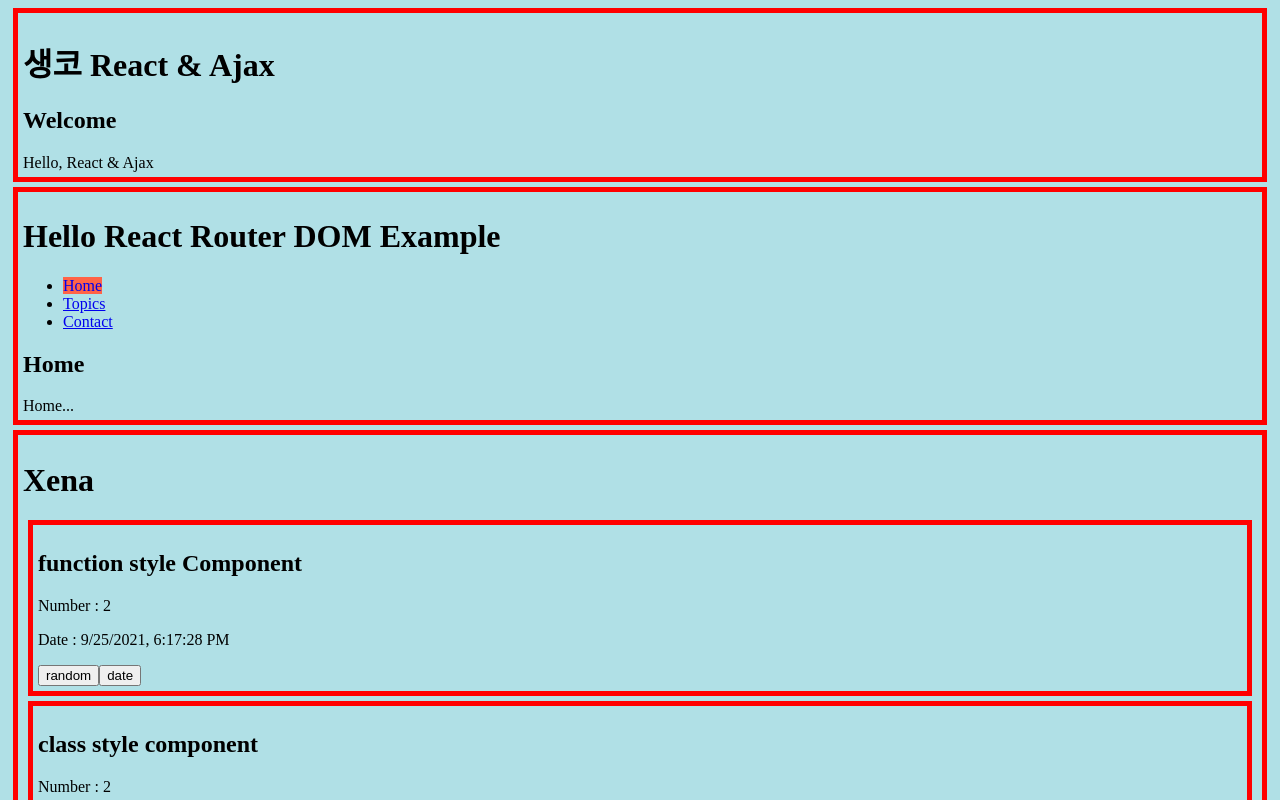
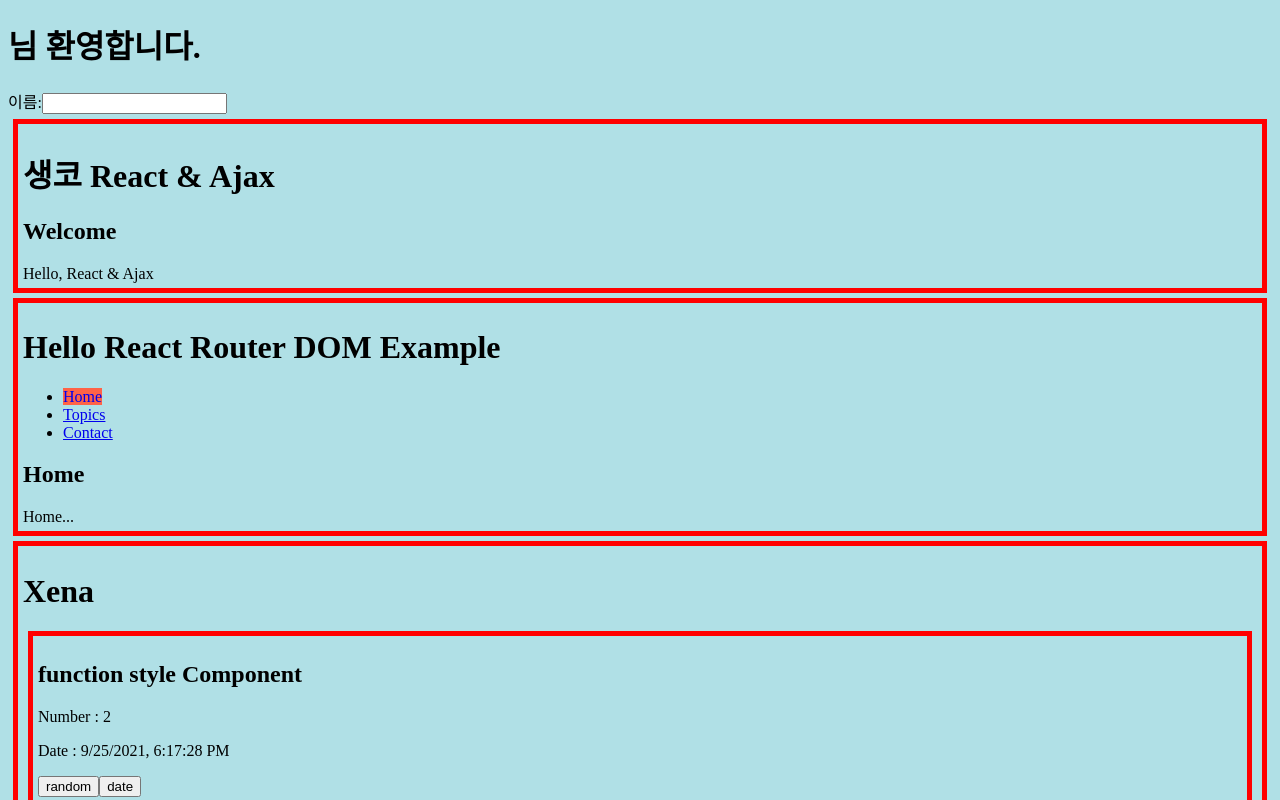
Before and after one commit to Clark19/React_LifeCoding, a React (Create React App) app: page / in a window 1280 px wide. Shown: the top 800 px of the page. Built offline with nearby package versions, Linux system fonts and the light colour scheme; no server answers.

Commit message:
컴포넌트간 이벤트 핸들러를 props로 전달하는 콤포넌트 추가

```diff
--- /dev/null
+++ b/src/AppPropEvtHandler.js
@@ -0,0 +1,21 @@
+import React, { useState } from 'react';
+
+const MyForm = ({ onChange}) => {
+  return(<div><span>이름:</span><input onChange={onChange} /></div>)
+}
+
+const AppPropEvtHandler = () => {
+    const [username, setUsername] = useState('');
+    return (
+    <div>
+        <h1>{username}님 환영합니다.</h1>
+        <MyForm
+        onChange={(event) => {
+        setUsername(event.target.value)
+        }}
+        />
+    </div>
+    )
+}
+
+export default AppPropEvtHandler;
--- a/src/index.js
+++ b/src/index.js
@@ -7,9 +7,11 @@ import AppClassVsFunc from './AppClassVsFunc';
 import AppRouterDOM from './AppRouterDOM';
 import {BrowserRouter} from 'react-router-dom';
 import AppAjax from './AppAjax';
+import AppPropEvtHandler from './AppPropEvtHandler'
 
 ReactDOM.render(
   <React.StrictMode>
+    <AppPropEvtHandler />
     <AppAjax />
     {/* 웹 서버 설정 잘 바꿔서 어떤 path 로 들어오든 간에 루트 페이지(폴더?)에 있는
        html을 서비스 할 수 있다면 <BrowserRouter> 사용하면 됨.
```
